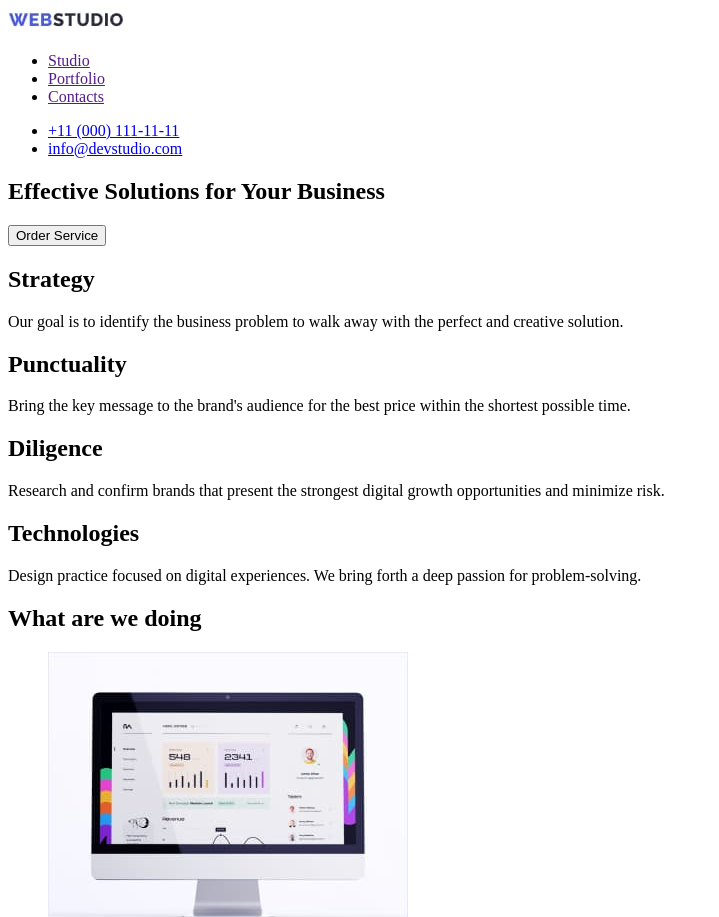
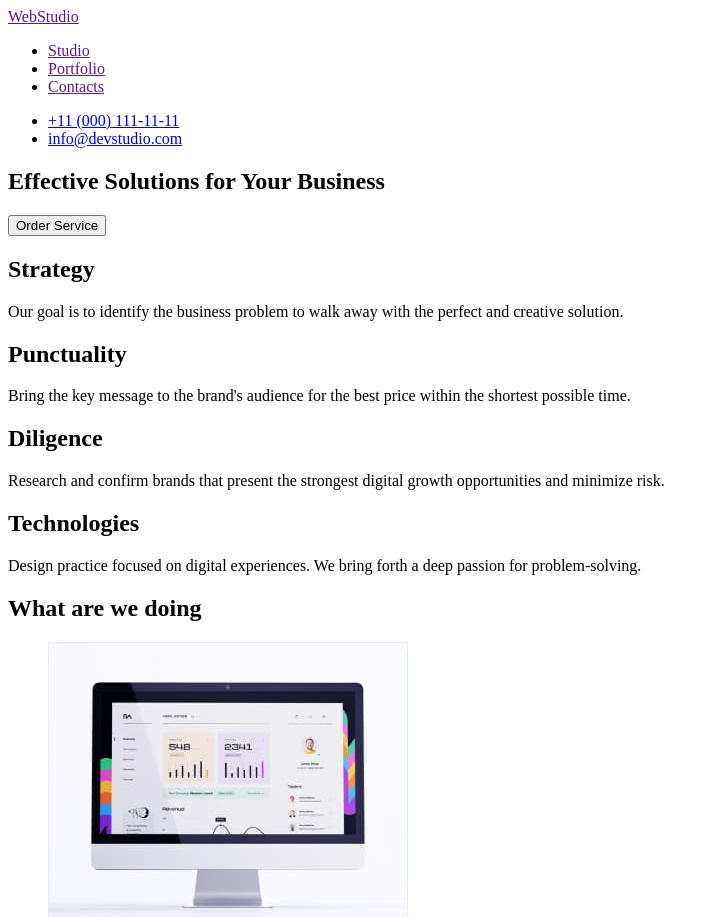
Before and after one commit to MiraDov290/goit-markup-hw-01, a plain HTML site: page index.html in a window 1280 px wide. Shown: the top 917 px of the page, without its empty margins (0-719 px from the left). Drawn offline with Linux system fonts and the light colour scheme.

Commit message:
update index html file

```diff
--- a/index.html
+++ b/index.html
@@ -9,9 +9,8 @@
   <body>
     <header>
       <nav>
-        <a href="./index.html">
-          <img src="./images/Logo.jpg" alt="WEBSTUDIO"
-        /></a>
+        <a href="">WebStudio</a>
+
         <ul>
           <li><a href="">Studio</a></li>
           <li><a href="">Portfolio</a></li>
@@ -19,7 +18,7 @@
         </ul>
       </nav>
       <ul>
-        <li><a href="tel:+11(000)1111111">+11 (000) 111-11-11</a></li>
+        <li><a href="tel:+110001111111">+11 (000) 111-11-11</a></li>
         <li><a href="mailto:info@devstudio.com">info@devstudio.com</a></li>
       </ul>
     </header>
@@ -29,34 +28,26 @@
         <button type="button">Order Service</button>
       </section>
       <section>
-        <div>
         <h2>Strategy</h2>
         <p>
           Our goal is to identify the business problem to walk away with the
           perfect and creative solution.
         </p>
-        </div>
-        <div>
         <h2>Punctuality</h2>
         <p>
           Bring the key message to the brand's audience for the best price
           within the shortest possible time.
         </p>
-        </div>
-        <div>
         <h2>Diligence</h2>
         <p>
-            Research and confirm brands that present the strongest digital
-            growth opportunities and minimize risk.
+          Research and confirm brands that present the strongest digital growth
+          opportunities and minimize risk.
         </p>
-        </div>
-        <div>
         <h2>Technologies</h2>
         <p>
-            Design practice focused on digital experiences. We bring forth a
-            deep passion for problem-solving.
+          Design practice focused on digital experiences. We bring forth a deep
+          passion for problem-solving.
         </p>
-        </div>
       </section>
       <section>
         <h2>What are we doing</h2>
@@ -134,9 +125,7 @@
       </section>
     </main>
     <footer>
-      <a href="./index.html">
-        <img src="./images/Logo.jpg" alt="WEBSTUDIO"
-      /></a>
+      <a href="">WebStudio</a>
       <p>
         Increase the flow of customers and sales for your business with digital
         marketing & growth solutions.
```
Lines whose indentation alone changed are shown as unchanged.
